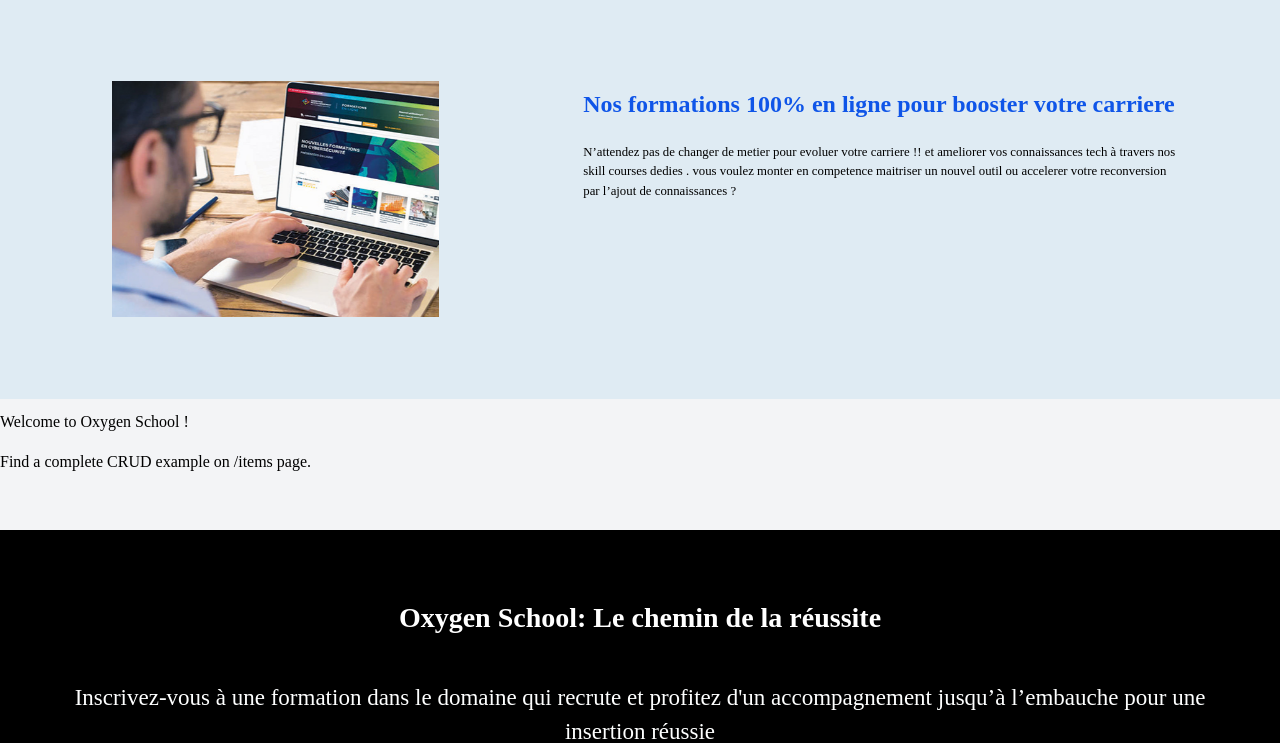
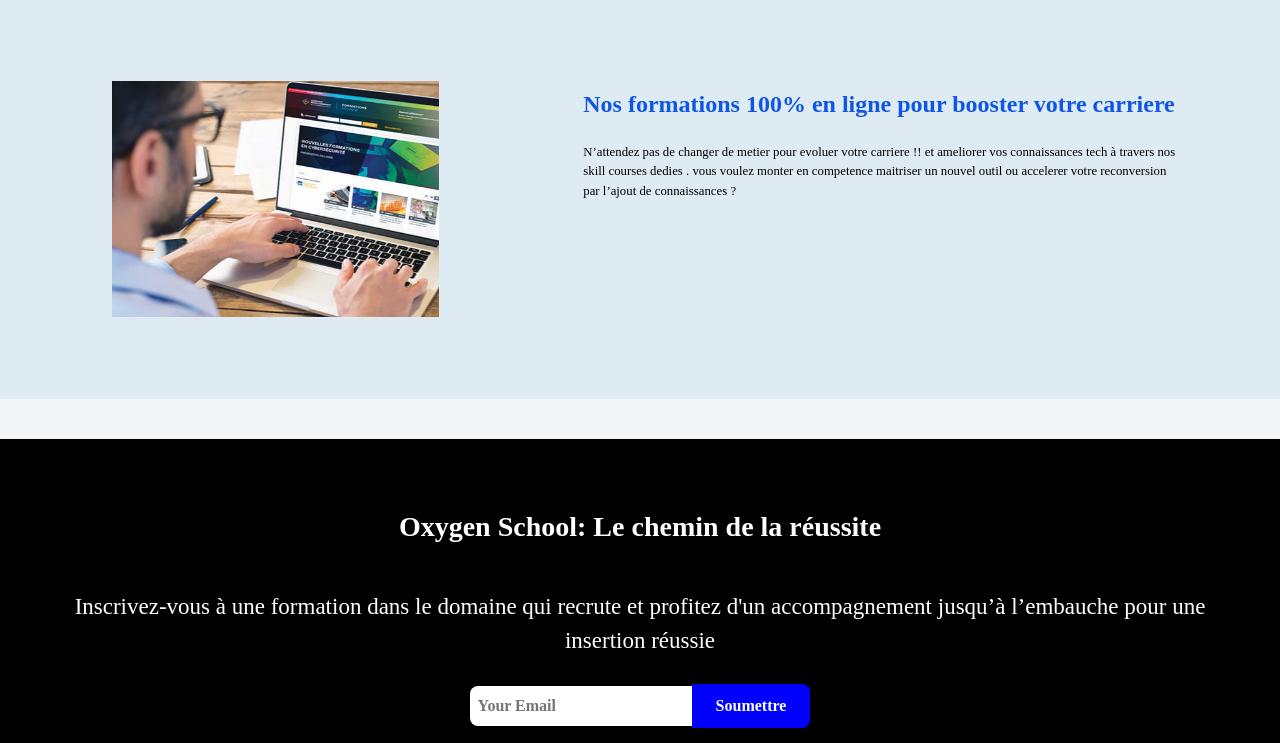
Before and after one commit to WildCodeSchool/oxygen-mvc, a PHP site: template src/View/Home/index.html.twig in a window 1280 px wide. Shown: the part 2132-2875 px from the top of the page. Run offline with PHP 8.4, Linux system fonts and the light colour scheme; the template is opened without the code that fills it, so the values that code supplies are empty; some libraries are stand-ins or nearby versions; some web fonts are replaced.

Commit message:
fix errors 02

```diff
--- a/src/View/Home/index.html.twig
+++ b/src/View/Home/index.html.twig
@@ -11,7 +11,4 @@
     {% include 'components/home/hero.html.twig' %}
     {% include 'components/home/formation.html.twig' %}
     {% include 'components/home/intro-main.html.twig' %}
-
-    <h1>Welcome to Oxygen School !</h1>
-    <p>Find a complete CRUD example on <a href="/items">/items</a> page.</p>
 {% endblock %}
```
